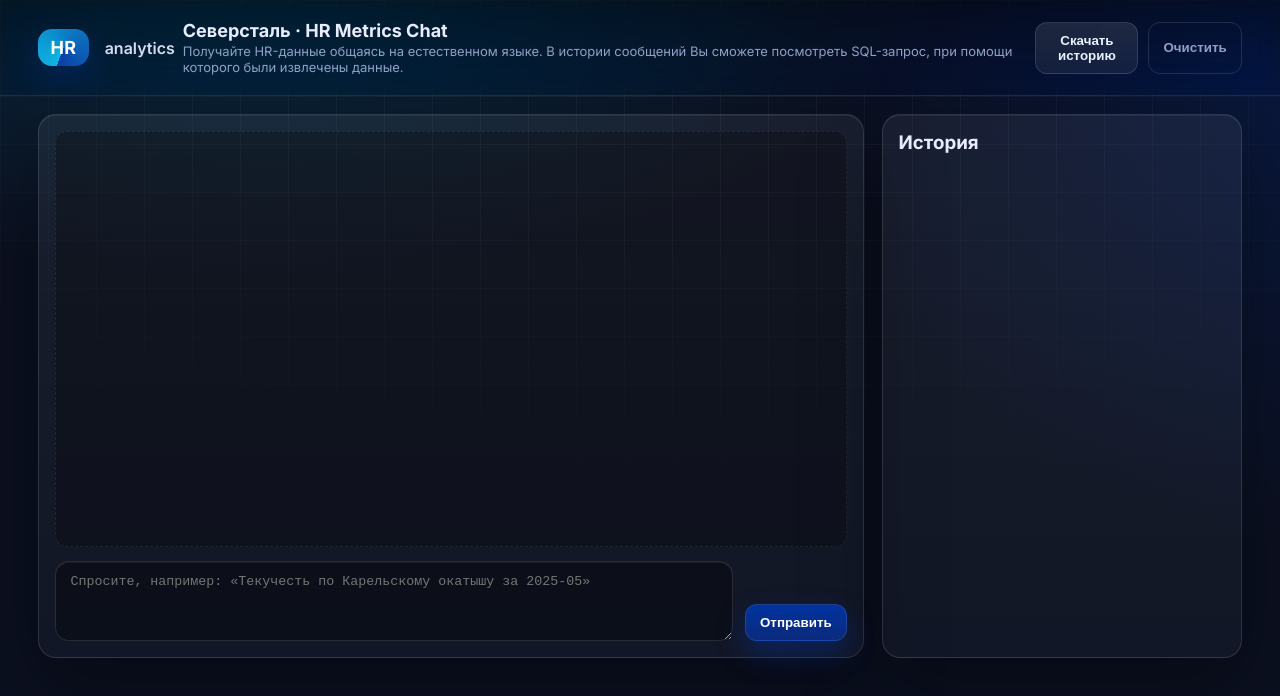
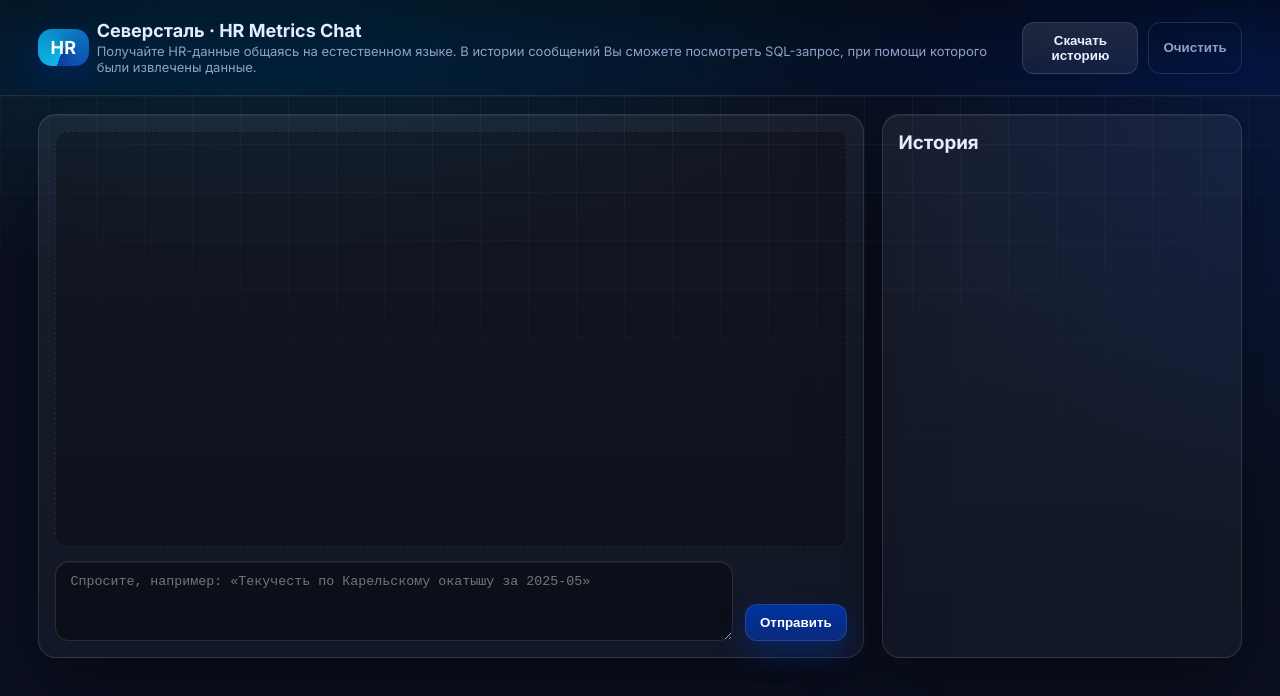
Before and after one commit to alekseyylukjan/chat_front_end, a plain HTML site: page index.html in a window 1280 px wide. Drawn offline with Linux system fonts and the light colour scheme; a script that the page names is missing.

Commit message:
Update index.html

```diff
--- a/index.html
+++ b/index.html
@@ -14,7 +14,6 @@
   <header class="app-header">
     <div class="brand">
     <div class="logo">HR</div>
-    <div class="logo-sub">analytics</div>
       <div class="titles">
         <h1>Северсталь · HR Metrics Chat</h1>
         <p>Получайте HR-данные общаясь на естественном языке. В истории сообщений Вы сможете посмотреть SQL-запрос, при помощи которого были извлечены данные.</p>
```
